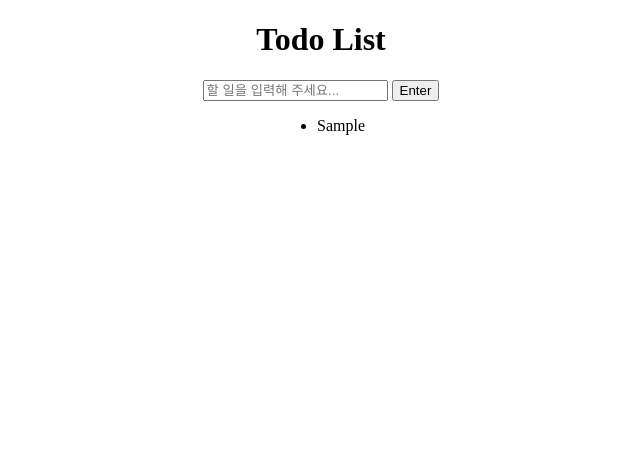
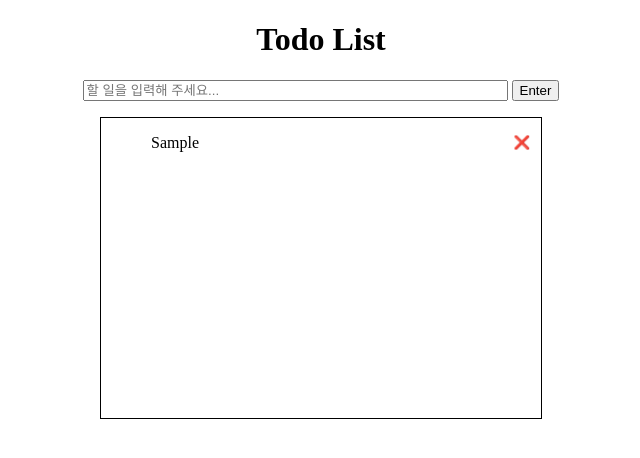
Before and after one commit to Hongseongyun/aicc_todolist, a plain HTML site: page index.html in a window 1280 px wide. Both pictures are taken after typing "Sample" into the empty fields and a click on the button "Enter". Shown: the whole page, without its empty margins (319-959 px from the left). Drawn offline with Linux system fonts and the light colour scheme.

Commit message:
05091715

```diff
--- a/app.js
+++ b/app.js
@@ -18,11 +18,35 @@ const toDoForm = document.getElementById('todo-form');
 const toDoInput = document.querySelector('#todo-form input');
 const toDoList = document.getElementById('todo-list');
 
+const TODOS_KEY = 'todos';
+
+let toDos = [];
+
+function saveToDos() {
+  // toDos를 string으로 저장
+  localStorage.setItem(TODOS_KEY, JSON.stringify(toDos));
+}
+
+function deleteToDo(event) {
+  // 삭제 하려는 li 선택하여 삭제
+  const li = event.target.parentNode;
+  // paseInt : 문자열을 숫자로 바꿔줌
+  li.remove();
+  toDos = toDos.filter((toDo) => toDo.id !== parseInt(li.id));
+  saveToDos();
+}
+
 function paintToDo(newTodo) {
   const li = document.createElement('li');
+  li.id = newTodo.id;
   const span = document.createElement('span');
+  span.innerText = newTodo.text;
+  const button = document.createElement('button');
+  button.innerText = '❌';
+  button.addEventListener('click', deleteToDo);
+  // todo-list의 자식으로 li를, li의 자식으로 span, button 생성
   li.appendChild(span);
-  span.innerText = newTodo;
+  li.appendChild(button);
   toDoList.appendChild(li);
 }
 
@@ -32,7 +56,22 @@ function handleToDoSubmit(event) {
   const newTodo = toDoInput.value;
   // input 값을 지워줌
   toDoInput.value = '';
-  paintToDo(newTodo);
+  const newTodoObj = {
+    text: newTodo,
+    id: Date.now(),
+  };
+  toDos.push(newTodoObj);
+  paintToDo(newTodoObj);
+  saveToDos();
 }
 
 toDoForm.addEventListener('submit', handleToDoSubmit);
+
+const savedToDos = localStorage.getItem(TODOS_KEY);
+
+if (savedToDos !== null) {
+  const parsedToDos = JSON.parse(savedToDos);
+  toDos = parsedToDos;
+  // 배열에 있는 만큼 함수를 반복하여 실행
+  parsedToDos.forEach(paintToDo);
+}
--- a/index.html
+++ b/index.html
@@ -14,8 +14,9 @@
       <form id="todo-form">
         <input
           type="text"
-          id="todoInput"
+          id="todo-input"
           placeholder="할 일을 입력해 주세요..."
+          size="50"
         />
         <button>Enter</button>
       </form>
--- a/style.css
+++ b/style.css
@@ -1,6 +1,5 @@
 .wrapper {
   text-align: center;
-  margin: 0 auto;
 }
 
 .input-todo,
@@ -9,3 +8,40 @@
   /* 수평 중앙 정렬 */
   margin: 0 auto;
 }
+
+.show-todo #todo-list {
+  width: 400px;
+  height: 300px;
+  border: 1px solid #000;
+  overflow: auto;
+}
+
+.show-todo ul li {
+  height: 40px;
+  text-align: left;
+  padding: 5px;
+  display: flex;
+  position: relative;
+  align-items: center;
+}
+
+.show-todo ul li span {
+  display: inline-block;
+  width: 300px;
+  padding: 5px;
+  white-space: nowrap;
+  overflow: hidden;
+  text-overflow: ellipsis;
+}
+
+.show-todo ul li button {
+  border: 0;
+  background: #fff;
+  position: absolute;
+  right: 5px;
+}
+
+.show-todo ul li button:hover {
+  transform: rotate(180deg);
+  transition: all 0.2s;
+}
```
